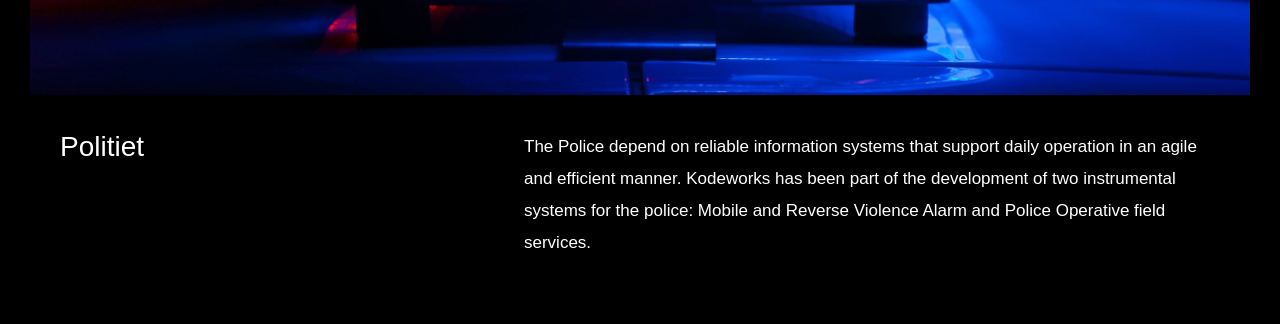
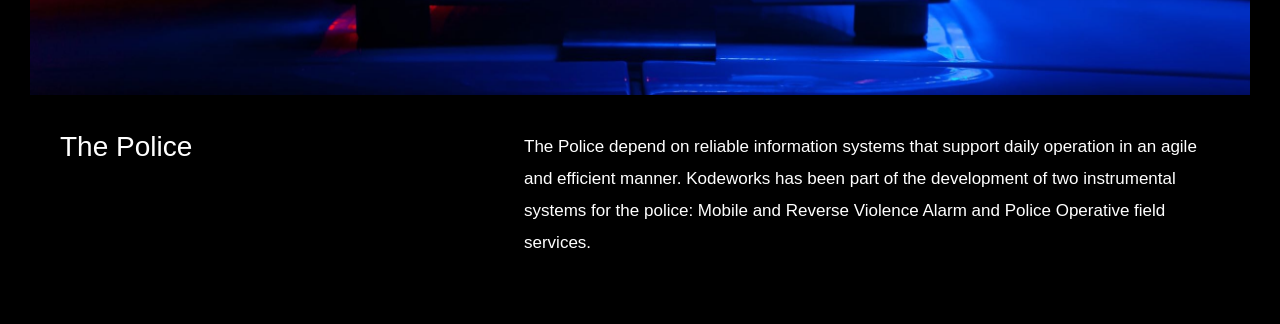
Before and after one commit to Kodeworks/kodeworks.no, a React (Create React App) app: page /projects in a window 1280 px wide. Shown: the part 9460-9784 px from the top of the page. Built offline with nearby package versions, Linux system fonts and the light colour scheme.

Commit message:
Update name of The Police

```diff
--- a/src/data/projects.ts
+++ b/src/data/projects.ts
@@ -84,7 +84,7 @@ export const projects: ProjectObjectType = {
     description: 'BN Entreprenør AS is a machine contractor company that was established in 1973. With a modern machine park, they are able to carry out assignments in a cost-effective way.',
   },
   Politiet: {
-    name: 'Politiet',
+    name: 'The Police',
     urlName: 'Politiet',
     image: '/assets/projects/politiet.jpg',
     description: 'The Police depend on reliable information systems that support daily operation in an agile and efficient manner. Kodeworks has been part of the development of two instrumental systems for the police: Mobile and Reverse Violence Alarm and Police Operative field services.',
```
